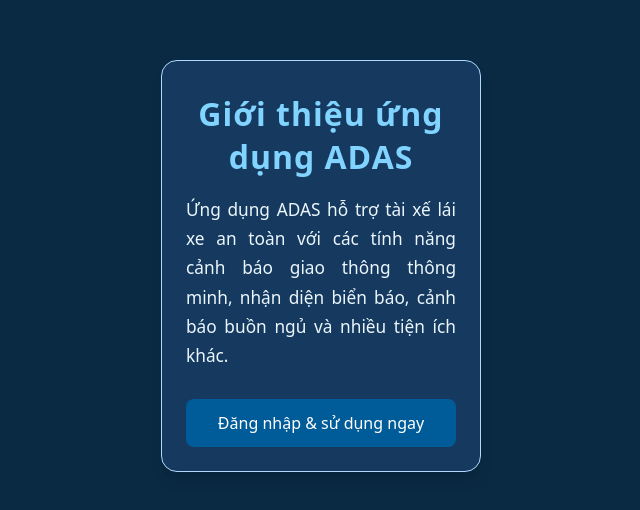
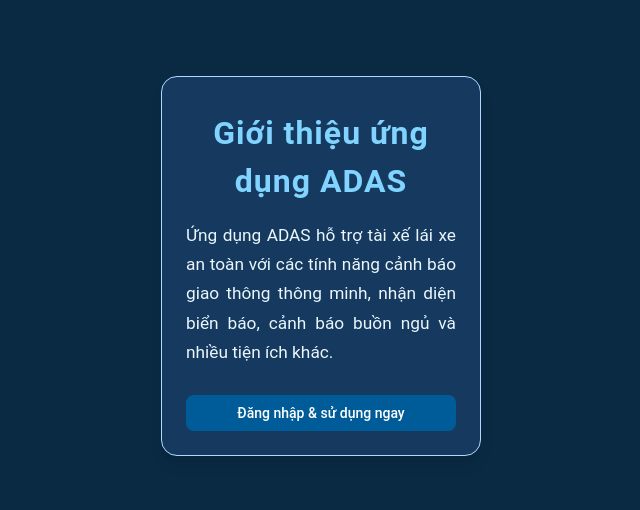
Before and after one commit to Zenok4/ADAS, a Next.js app: page /gioi-thieu in a window 1280 px wide. Shown: the part 134-644 px from the top of the page, without its empty margins (319-959 px from the left). Built offline with nearby package versions, Linux system fonts and the light colour scheme.

Commit message:
Sửa pages: gioi-thieu

```diff
--- a/src/app/(info)/gioi-thieu/page.tsx
+++ b/src/app/(info)/gioi-thieu/page.tsx
@@ -1,16 +1,17 @@
 // src/app/(info)/gioi-thieu/page.tsx
-import Link from "next/link";
+"use client";
+
 import React from "react";
+import { useRouter } from "next/navigation";
+import { Button } from "@/components/ui/button";
 
-export const metadata = {
-  title: "Giới thiệu ứng dụng ADAS",
-};
+export default function GioiThieuPage() {
+  const router = useRouter();
 
-export default function Page() {
   return (
     <main
-      className="min-h-screen flex items-center justify-center px-4"
-      style={{ backgroundColor: "#0a2a43", color: "#eaf6fb" }}
+      className="min-h-screen flex items-center justify-center px-4 bg-[#0a2a43] text-[#eaf6fb]"
+      style={{ fontFamily: "Roboto, Arial, sans-serif" }}
     >
       <div
         className="w-full max-w-xs mx-auto rounded-2xl shadow-lg"
@@ -21,8 +22,8 @@ export default function Page() {
         }}
       >
         <h1
-          className="text-2xl font-bold text-center mb-4"
-          style={{ color: "#80d4ff", fontSize: "2rem", letterSpacing: "1px" }}
+          className="text-center font-bold mb-4 text-[#80d4ff]"
+          style={{ fontSize: "2rem", letterSpacing: "1px" }}
         >
           Giới thiệu ứng dụng ADAS
         </h1>
@@ -36,18 +37,13 @@ export default function Page() {
           tiện ích khác.
         </p>
 
-        <Link href="/login">
-          <button
-            className="w-full rounded-md font-medium transition-transform duration-200"
-            style={{
-              backgroundColor: "#005c99",
-              color: "#ffffff",
-              padding: "12px 0",
-            }}
-          >
-            Đăng nhập & sử dụng ngay
-          </button>
-        </Link>
+        <Button
+          variant="main"
+          className="w-full py-3"
+          onClick={() => router.push("/login")}
+        >
+          Đăng nhập & sử dụng ngay
+        </Button>
       </div>
     </main>
   );
```
